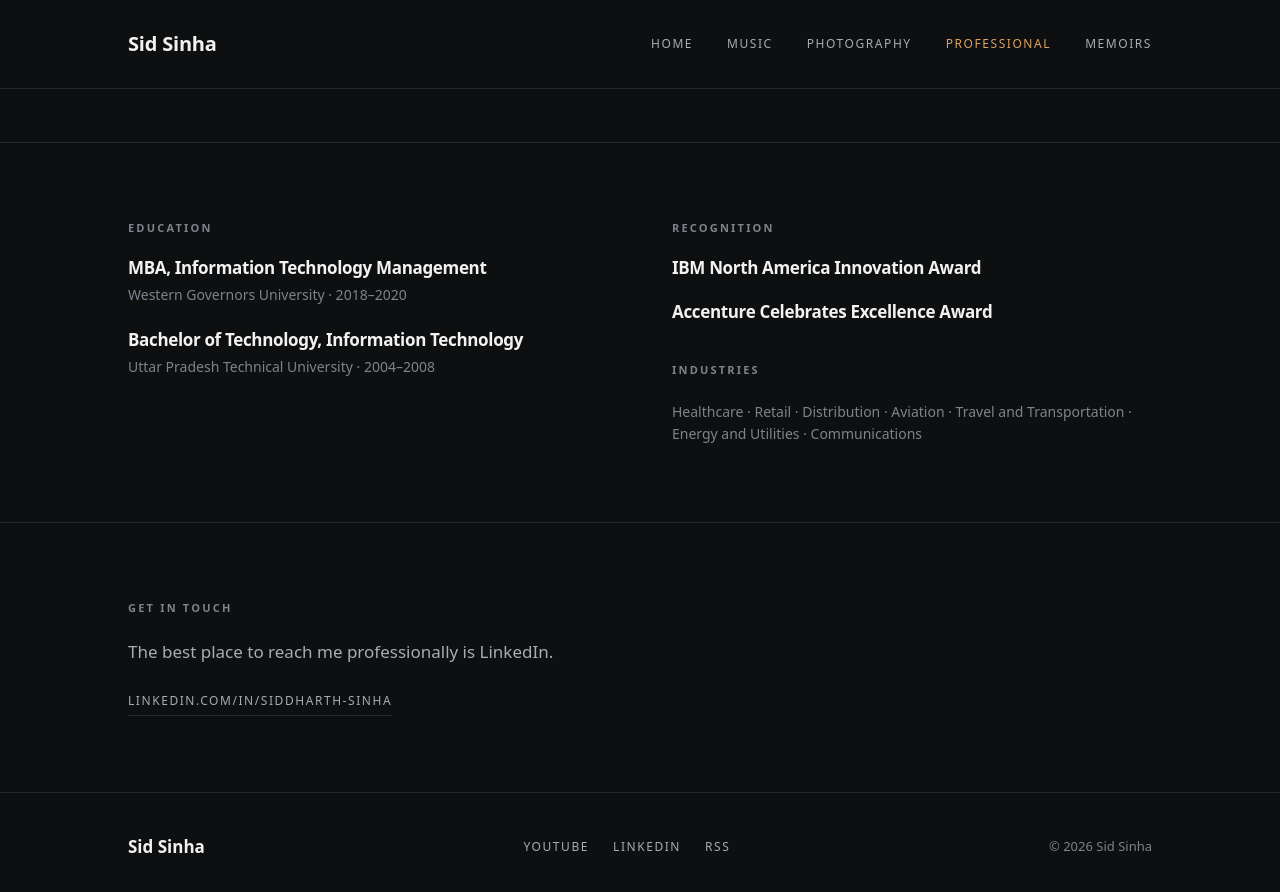
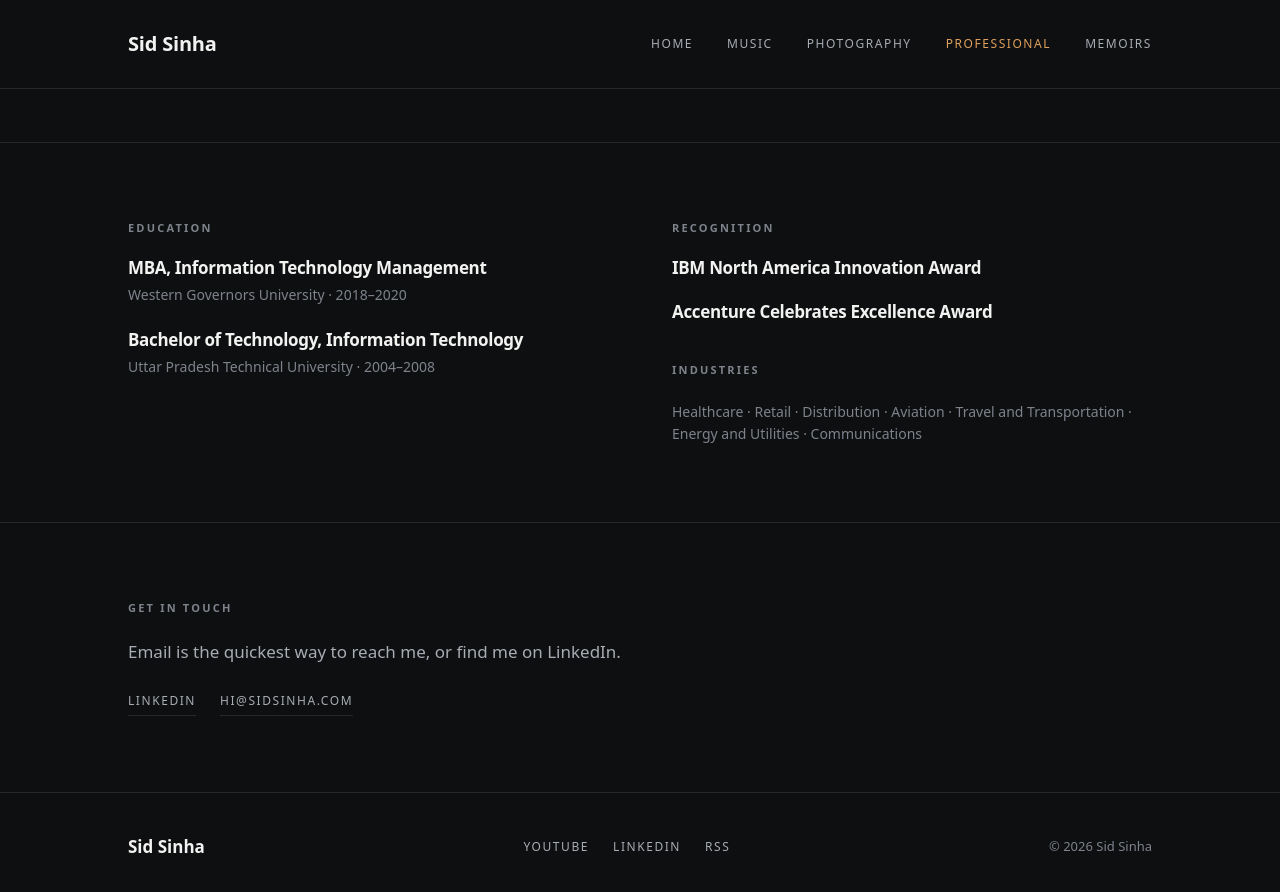
Before and after one commit to SidSays/SidSays.github.io, a Jekyll site: the page built from professional.html, in a window 1280 px wide and 900 px high, scrolled down 3057 px. Shown: the top 892 px of the window. Built offline with Jekyll 4.4.1, drawn with Linux system fonts in a browser that asks for light colours; some web fonts are replaced.

Commit message:
Update contact information in professional.html

```diff
--- a/professional.html
+++ b/professional.html
@@ -196,9 +196,10 @@ description: "Siddharth Sinha, Enterprise Architect in Salesforce and AI. Sixtee
 <section class="section section-ruled">
   <div class="wrap">
     <p class="section-label">Get in touch</p>
-    <p class="page-intro">The best place to reach me professionally is LinkedIn.</p>
+    <p class="page-intro">Email is the quickest way to reach me, or find me on LinkedIn.</p>
     <p class="prof-links">
-      <a href="https://www.linkedin.com/in/siddharth-sinha/" rel="noopener" target="_blank">linkedin.com/in/siddharth-sinha</a>
+      <a href="https://www.linkedin.com/in/siddharth-sinha/" rel="noopener" target="_blank">LinkedIn</a>
+      <a href="mailto:hi@sidsinha.com">hi@sidsinha.com</a>
     </p>
   </div>
 </section>
```
